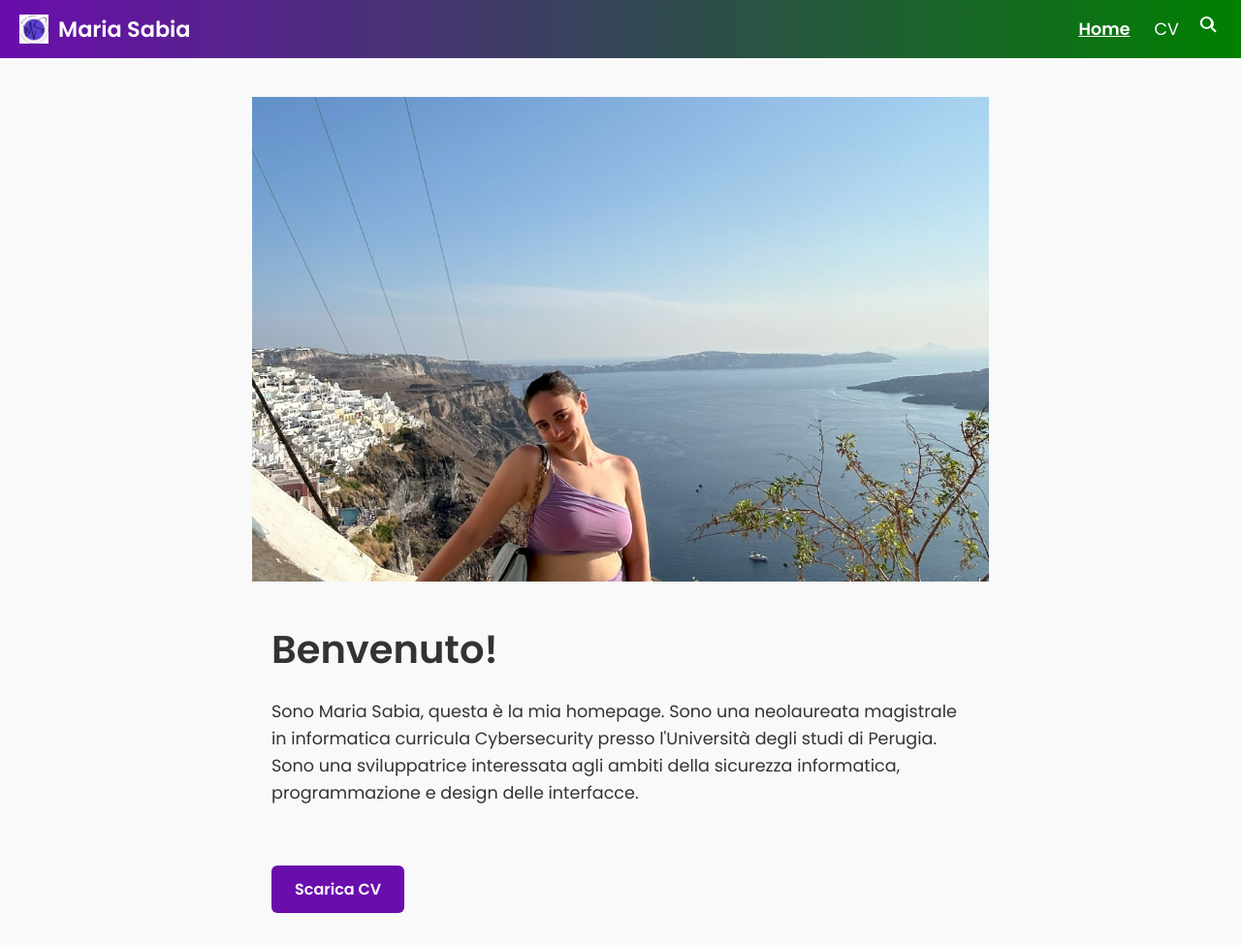
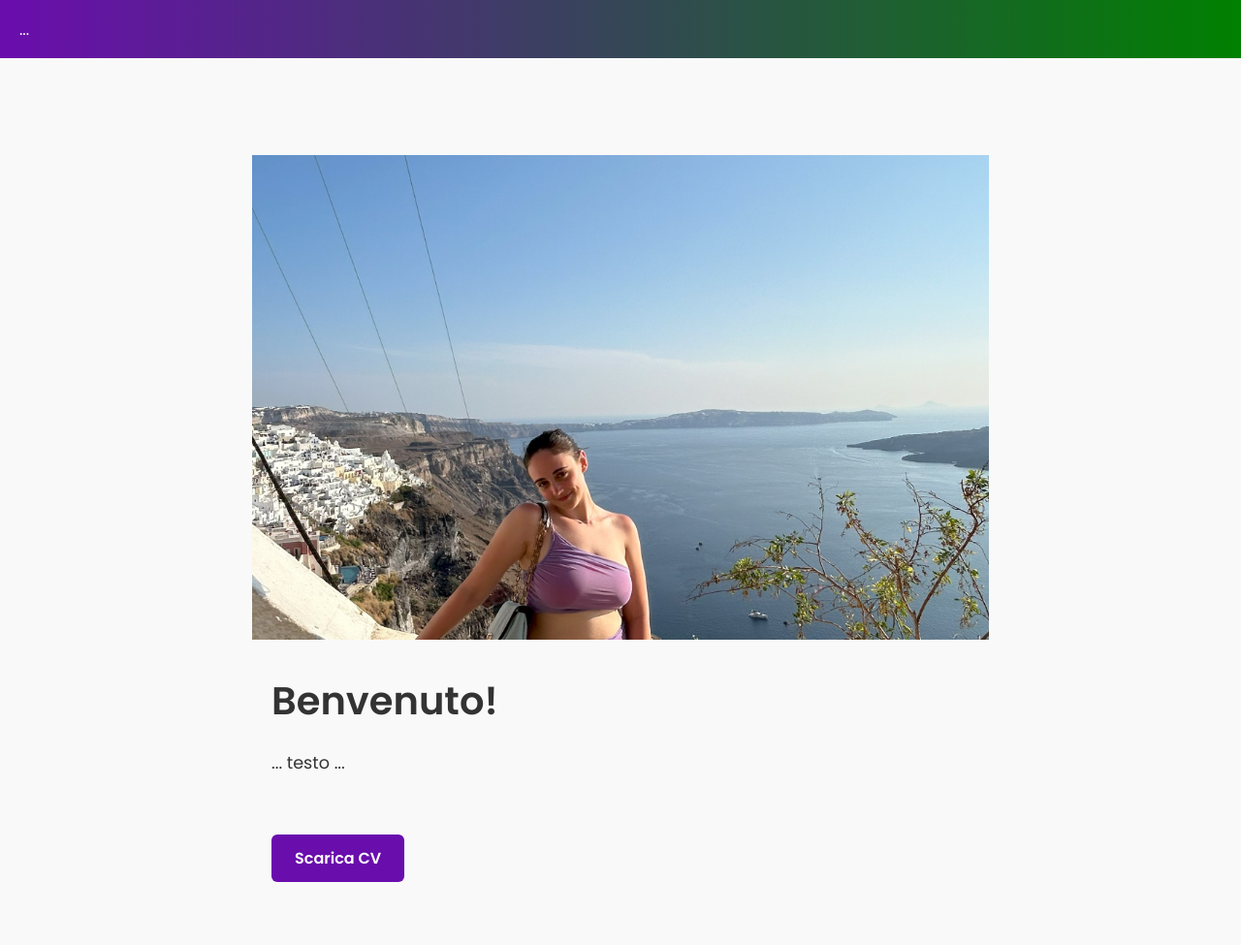
Before and after one commit to mariavitina/mariasabia, a plain HTML site: page index.html in a window 1280 px wide. Shown: the top 975 px of the page at 97% size. Drawn offline with Linux system fonts and the light colour scheme.

Commit message:
Update index.html

```diff
--- a/index.html
+++ b/index.html
@@ -32,6 +32,64 @@
     height: 60px;
     z-index: 1000;
 }
+
+/* Aggiungi questa regola per togliere il gap tra header e immagine */
+#home {
+  padding-top: 60px; /* spinge il contenuto sotto l’header fisso */
+}
+
+    /* Header già fisso, va bene così */
+
+/* Assicura che il contenuto sotto header non venga coperto */
+#home {
+  padding-top: 60px; /* altezza header */
+}
+
+/* Immagine rettangolare 100% larghezza e altezza fissa */
+.hero-image {
+  width: 100%;
+  height: 500px;       /* regola se vuoi */
+  object-fit: cover;
+  display: block;
+  margin: 0;
+  padding: 0;
+}
+
+/* Centrare testo e bottone sotto immagine */
+.home-text {
+  text-align: center;
+  max-width: 800px;
+  margin: 30px auto 60px;
+  padding: 0 20px;
+}
+
+.home-text h1 {
+  font-size: 2.5rem;
+  margin-bottom: 20px;
+}
+
+.home-text p {
+  font-size: 1.1rem;
+  line-height: 1.6;
+}
+
+.btn-cv {
+  display: inline-block;
+  margin-top: 20px;
+  padding: 12px 25px;
+  background-color: #6a0dad;
+  color: white;
+  text-decoration: none;
+  border-radius: 6px;
+  font-weight: 600;
+  cursor: pointer;
+  transition: background-color 0.3s ease;
+}
+
+.btn-cv:hover {
+  background-color: #5a0ca0;
+}
+
 
     /* Hamburger a sinistra */
     .menu-hamburger {
@@ -153,46 +211,7 @@
   background-color: #f0f0f0;
 }
 
-.hero-image {
-  width: 100%;
-  height: 500px; /* puoi regolare l'altezza */
-  object-fit: cover;
-  display: block;
-  margin: 0;
-  padding: 0;
-}
 
-.home-text {
-  text-align: center;
-  max-width: 800px;
-  margin: 40px auto;
-  padding: 0 20px;
-}
-
-.home-text h1 {
-  font-size: 2.5rem;
-  margin-bottom: 20px;
-}
-
-.home-text p {
-  font-size: 1.1rem;
-  line-height: 1.6;
-}
-
-.btn-cv {
-  display: inline-block;
-  margin-top: 20px;
-  padding: 12px 24px;
-  background-color: #0077cc;
-  color: white;
-  text-decoration: none;
-  border-radius: 6px;
-  font-weight: bold;
-}
-
-.btn-cv:hover {
-  background-color: #005fa3;
-}
 
 
     nav.mobile-menu {
@@ -379,16 +398,16 @@
 
 
 <main>
+<header> ... </header>
 <section id="home">
-  <img src="images/img_1.jpg" alt="Foto" class="hero-image">
+  <img src="images/img_1.jpg" alt="Foto Maria" class="hero-image" />
   <div class="home-text">
     <h1>Benvenuto!</h1>
-    <p>
-      Sono Maria Sabia, questa è la mia homepage. Sono una neolaureata magistrale in informatica curricula Cybersecurity presso l'Università degli studi di Perugia. Sono una sviluppatrice interessata agli ambiti della sicurezza informatica, programmazione e design delle interfacce.
-    </p>
+    <p> ... testo ... </p>
     <a href="files/CV_Maria_Vitina_Sabia.pdf" download class="btn-cv">Scarica CV</a>
   </div>
 </section>
+
 
     <div class="social-icons" aria-label="Link social">
       <a href="https://github.com/mariavitina" target="_blank" aria-label="GitHub" rel="noopener noreferrer">
```
Lines whose indentation alone changed are shown as unchanged.
